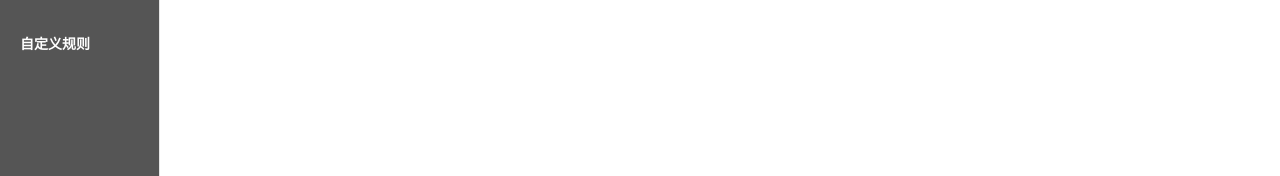
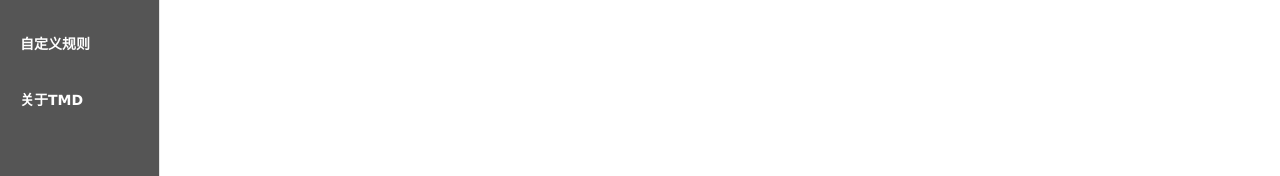
Before and after one commit to w4n9H/tmd-frontend, a Vue app: page /#/index in a window 1280 px wide. Shown: the part 326-502 px from the top of the page. Built offline with nearby package versions, Linux system fonts and the light colour scheme.

Commit message:
update: 布局修改,加入关于页面

```diff
--- a/src/components/Layout.vue
+++ b/src/components/Layout.vue
@@ -20,6 +20,7 @@
             <el-menu-item index="mal_event">恶意事件</el-menu-item>
             <el-menu-item index="rule_static">静态规则库</el-menu-item>
             <el-menu-item index="rule_custom">自定义规则</el-menu-item>
+            <el-menu-item index="about">关于TMD</el-menu-item>
           </el-menu>
         </el-aside>
         <el-container>
```
